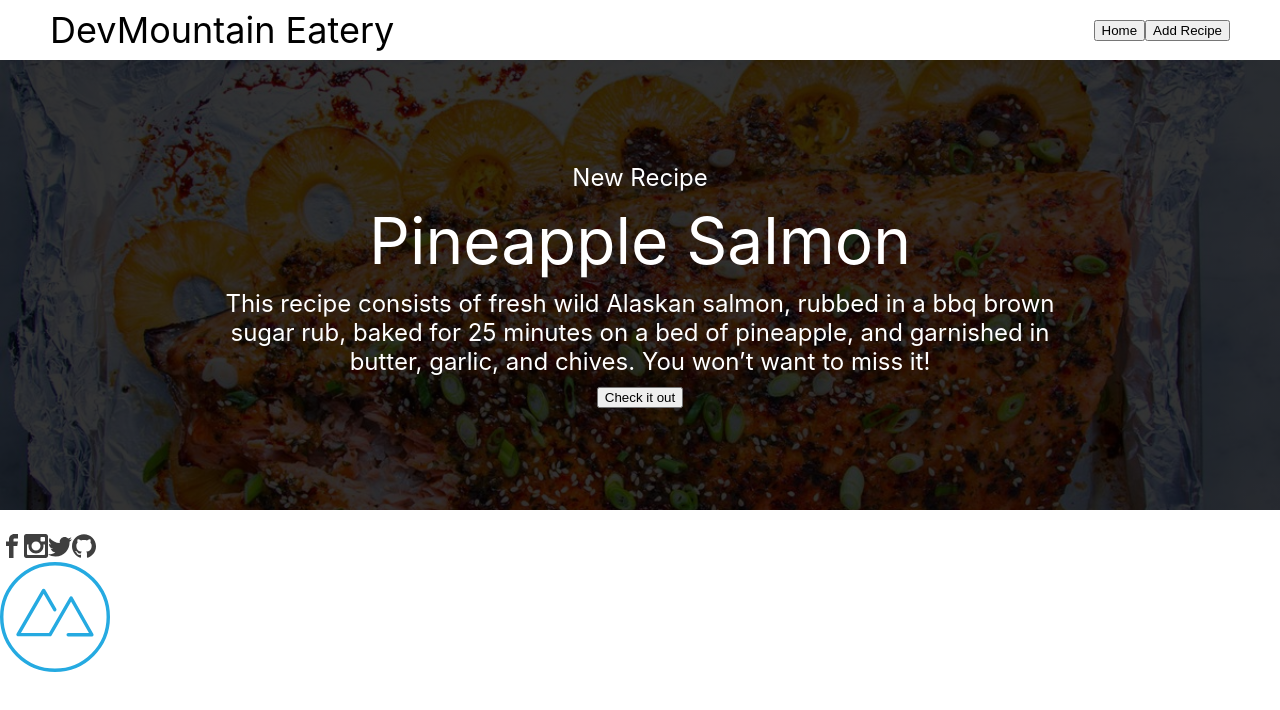
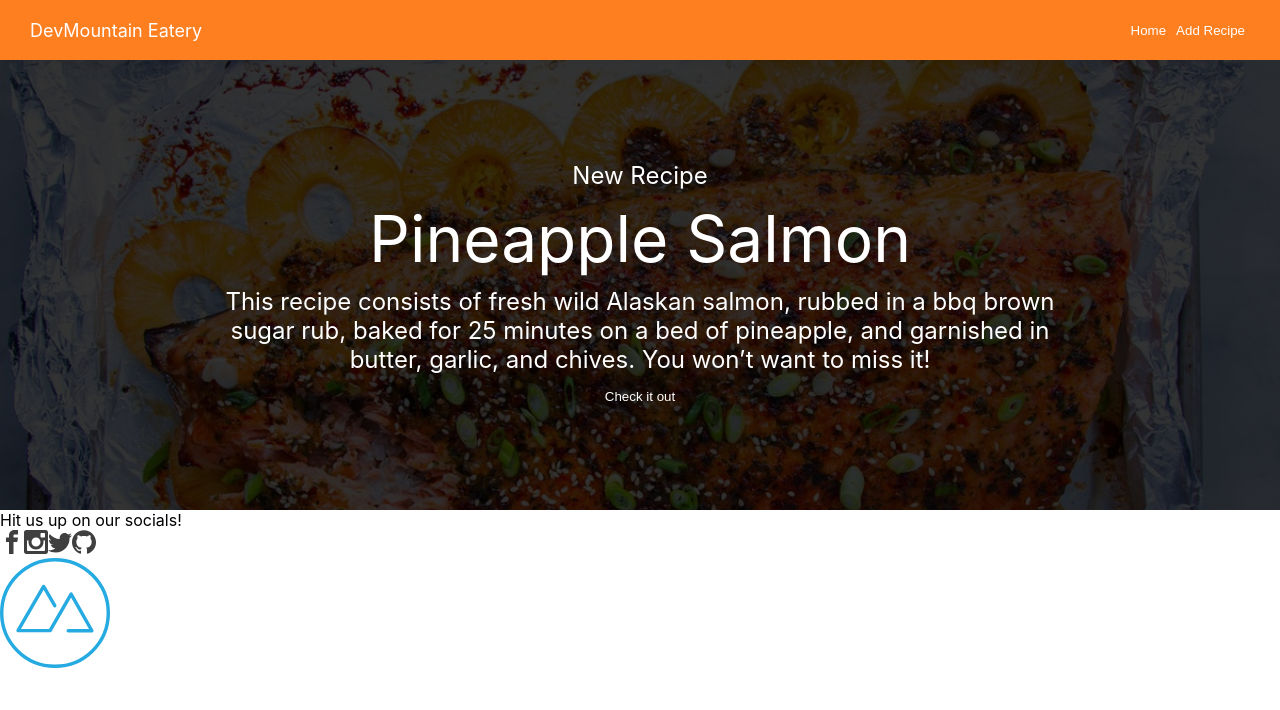
Before and after one commit to JoyUmoekpo/Unit-3-Project-Recipe-Website, a React (Create React App) app: page / in a window 1280 px wide. Shown: the top 710 px of the page. Built offline with nearby package versions, Linux system fonts and the light colour scheme; no server answers.

Commit message:
Added button editing

```diff
--- a/src/components/headerComponent/Header.module.css
+++ b/src/components/headerComponent/Header.module.css
@@ -1,22 +1,34 @@
+:root{
+  --primary: #fff;
+  --background-color: #FD7F20;
+  --hover-color: #FFAF19;
+}
+
 header {
-  --color: hsl(var(--primary-color), var(--l));
-  background-color: var(--color);
+  background-color: var(--background-color);
   height: 60px;
   width: 100%;
   display: flex;
-  flex-direction: row;
+  align-items: center;
   justify-content: space-between;
-  align-items: center;
-  padding: 0px 50px;
+  padding: 30px;
   box-sizing: border-box;
 }
 
-h2 {
-  font-size: 24px;
-  color: white;
+header > h2 {
+  color: var(--primary);
+  font-size: large;
 }
 
-h5 {
-  font-size: 20px;
-  color: white;
+button {
+  color: var(--primary);
+  border: none;
+  background-color: inherit;
+  padding: 5px;
 }
+
+button:hover {
+  color: var(--hover-color);
+  font-weight: 300;
+  box-shadow: 3px 3px var(--primary);
+}
```
